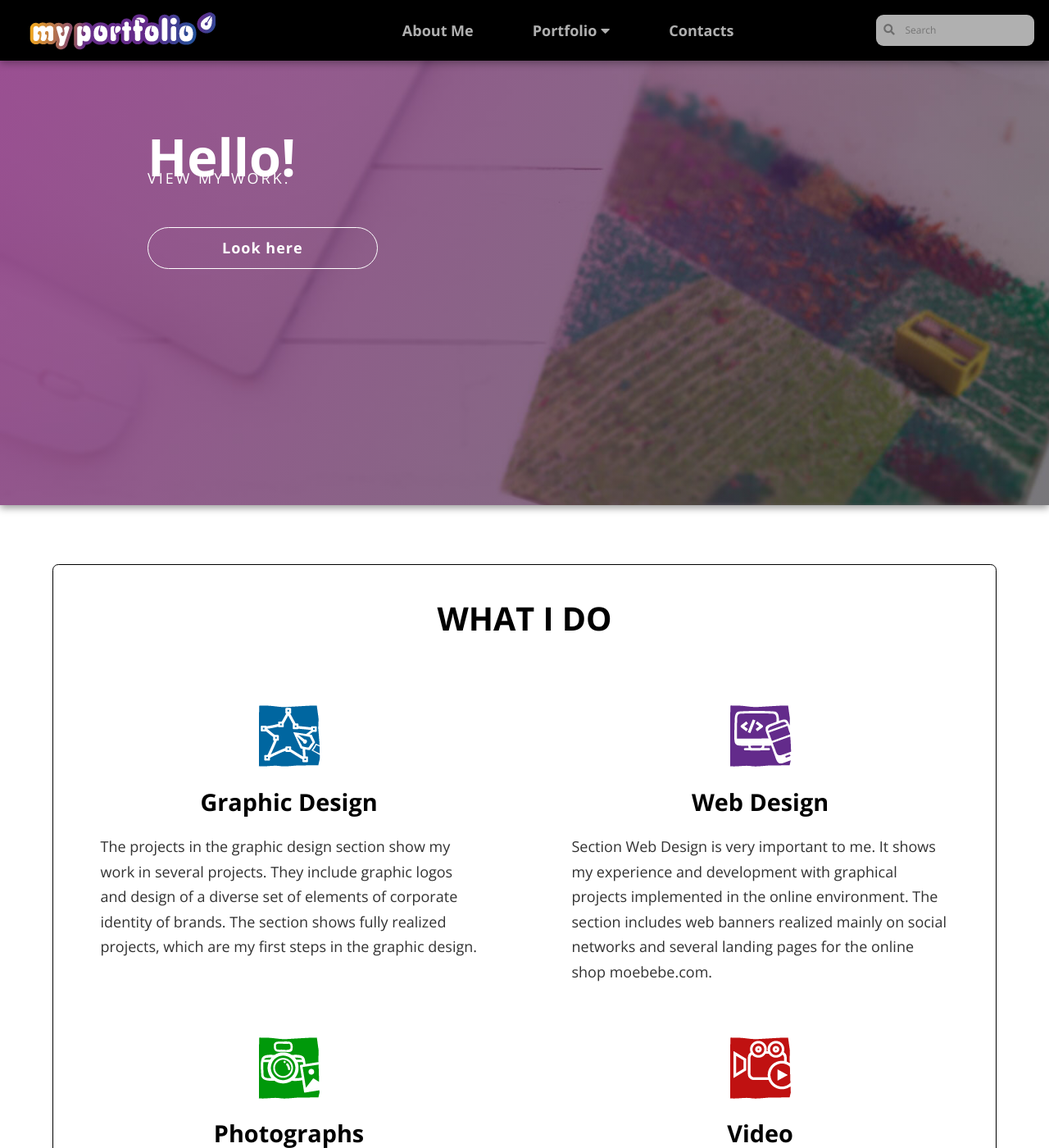
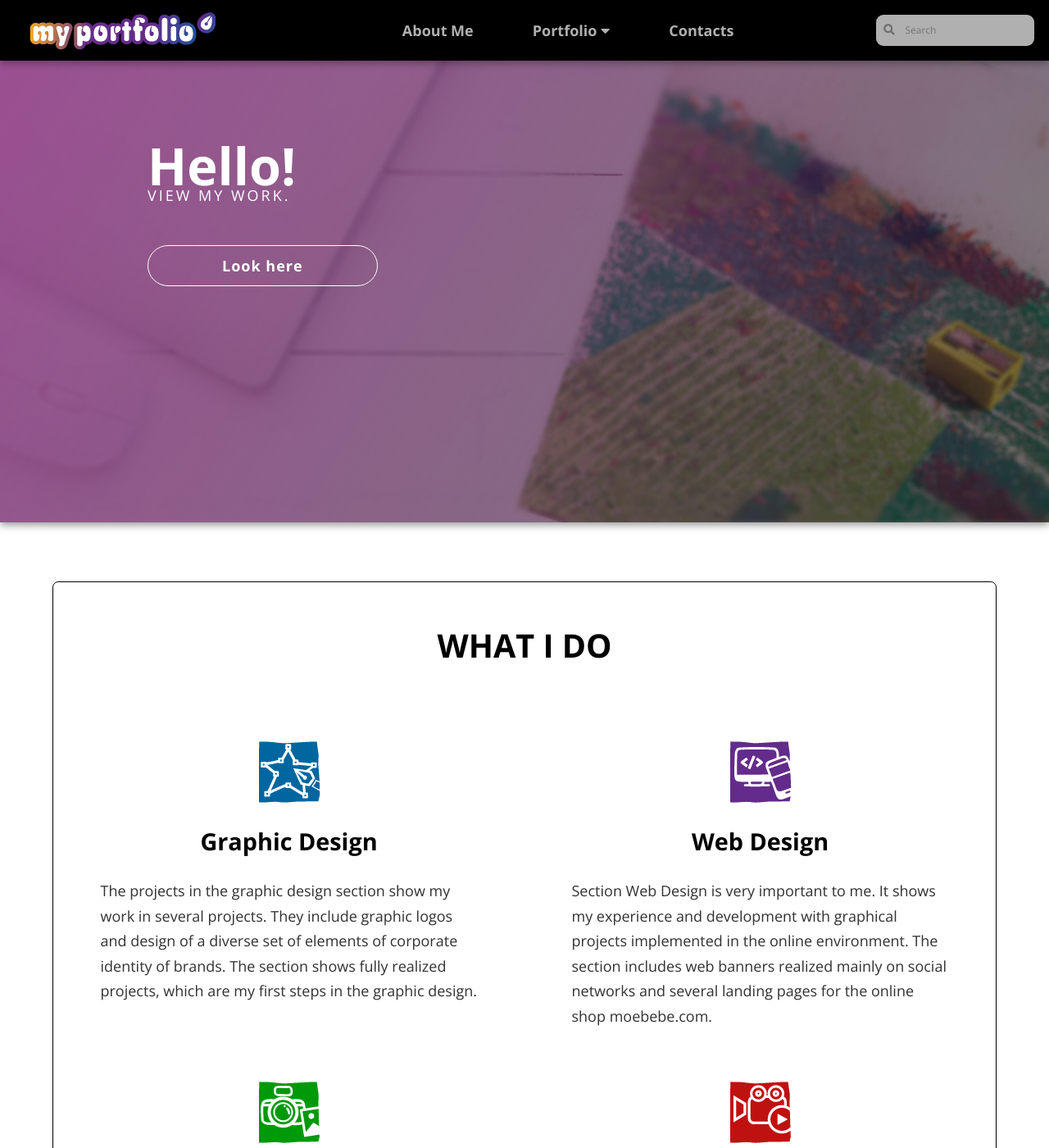
Before and after one commit to LiliyaMilanova/myportfolio, a Jekyll site: the page built from index.html, in a window 1280 px wide and 1400 px high. Shown: the whole window at 82% size. Built offline with Jekyll 4.4.1, drawn with Linux system fonts in a browser that asks for light colours; nearby versions of some CDN libraries.

Commit message:
Update typography.css

```diff
--- a/css/typography.css
+++ b/css/typography.css
@@ -9,17 +9,16 @@
 
 h1, h2, h3, h4, h5, h6 {
     font-family: Open Sans, sand-serif;
-    line-height: 1.2rem;
     margin: 1.4em 0 1em 0;
     padding: 0;
 }
 
-h1 { font-size: 2.2rem}
-h2 { font-size: 2rem}
-h3 { font-size: 1.8rem}
-h4 { font-size: 1.6rem}
-h5 { font-size: 1.4rem}
-h6 { font-size: 1.2rem}
+h1 { font-size: 2.2rem;  line-height: 2.4rem;}
+h2 { font-size: 2rem;  line-height: 2.2rem;}
+h3 { font-size: 1.8rem;  line-height: 2rem;}
+h4 { font-size: 1.6rem;  line-height: 1.8rem;}
+h5 { font-size: 1.4rem;  line-height: 1.6rem;}
+h6 { font-size: 1.2rem;  line-height: 1.4rem;}
 
 h1 + h2 {
     margin-top: 0.9em;
```
